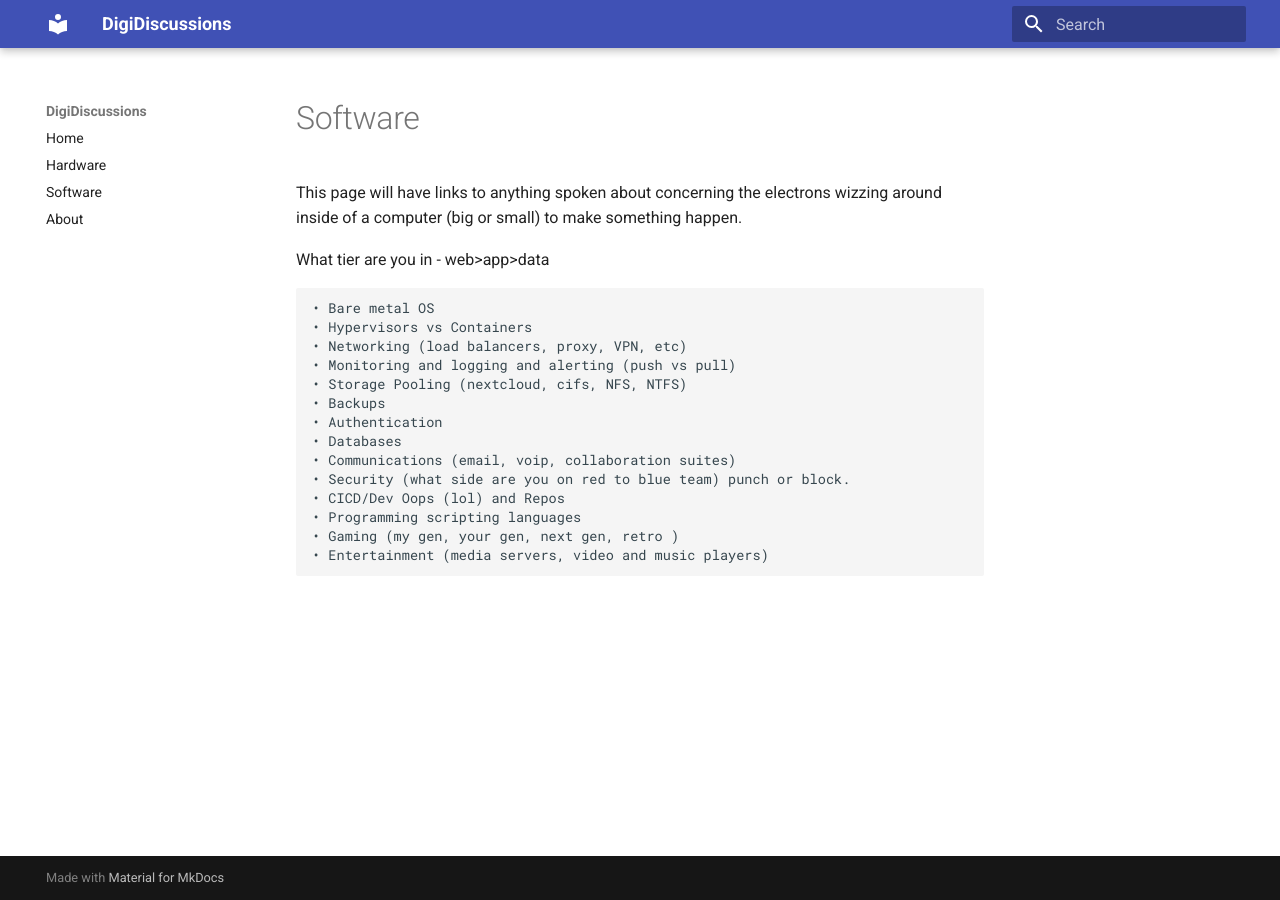
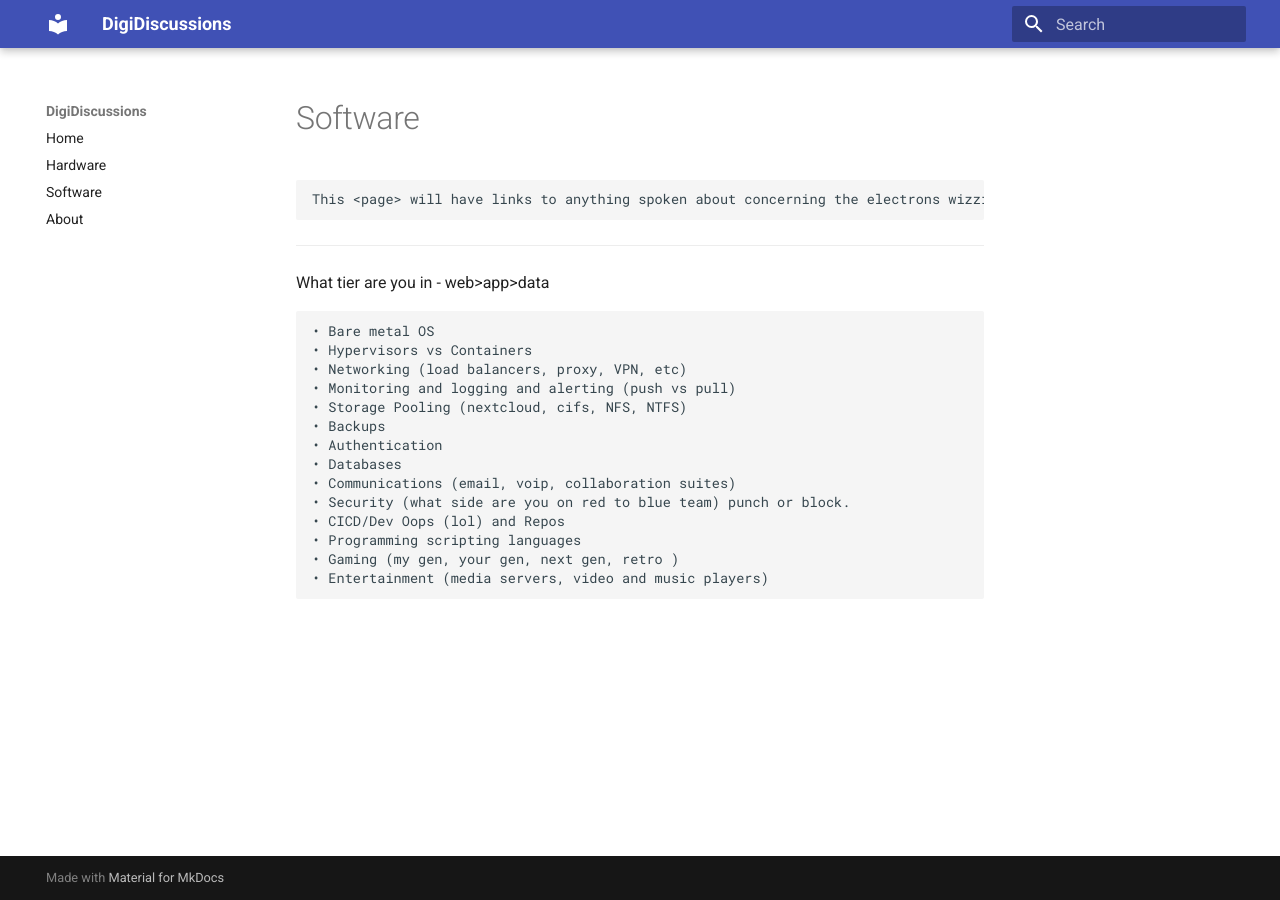
Before and after one commit to jordanisonline/digidiscussions, an MkDocs documentation site: the page built from docs/software.md, in a window 1280 px wide. Built offline with MkDocs 1.6.1 and Material for MkDocs 9.7.7, drawn with Linux system fonts in a browser that asks for light colours; part of the change alters nothing that is shown.

````diff
--- a/docs/software.md
+++ b/docs/software.md
@@ -1,6 +1,8 @@
 # Software
-This page will have links to anything spoken about concerning the electrons wizzing around inside of a computer (big or small) to make something happen.
-
+```python
+This <page> will have links to anything spoken about concerning the electrons wizzing around inside of a computer (big or small) to make something happen.
+```
+---
 What tier are you in - web>app>data
 
 	• Bare metal OS
````
